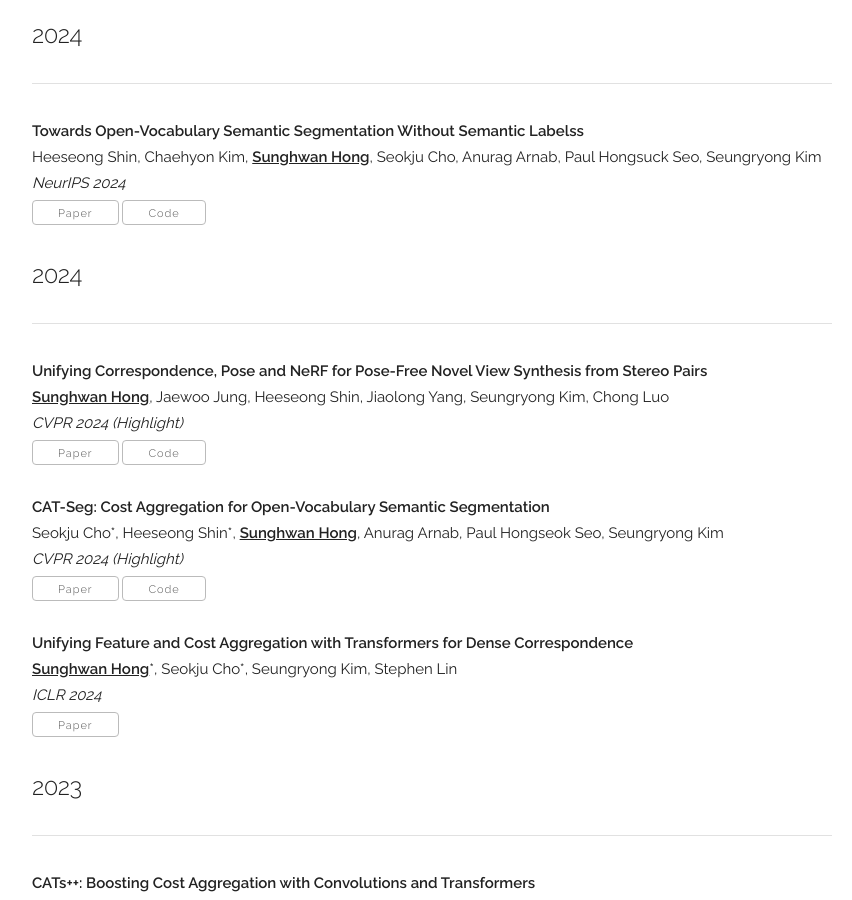
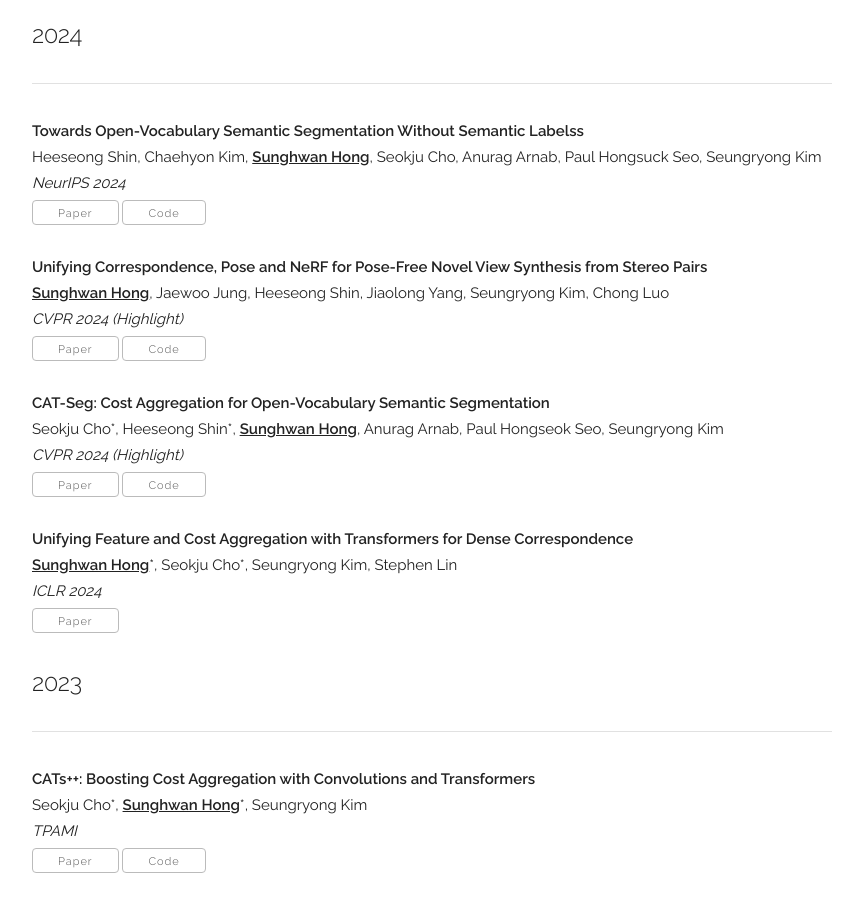
Before and after one commit to jang-1996/jang-1996.github.io, a Jekyll site: the page built from index.html, in a window 1280 px wide and 900 px high, scrolled down 1364 px. Shown: the whole window, without its empty margins (208-1060 px from the left). Built offline with Jekyll 4.4.1, drawn with Linux system fonts in a browser that asks for light colours; some web fonts are replaced.

Commit message:
Update publications.yaml

```diff
--- a/_data/publications.yaml
+++ b/_data/publications.yaml
@@ -6,8 +6,8 @@
     paper_pdf: "https://arxiv.org/abs/2409.19846"
     code: "https://cvlab-kaist.github.io/PixelCLIP/"
     selected: y
+
   - title: "Unifying Correspondence, Pose and NeRF for Pose-Free Novel View Synthesis from Stereo Pairs"
-    year: "2024"
     authors: "<b><u>Sunghwan Hong</u></b>, Jaewoo Jung, Heeseong Shin, Jiaolong Yang, Seungryong Kim, Chong Luo"
     venue: "CVPR 2024 (Highlight)"
     paper_pdf: "https://arxiv.org/pdf/2312.07246"
```
